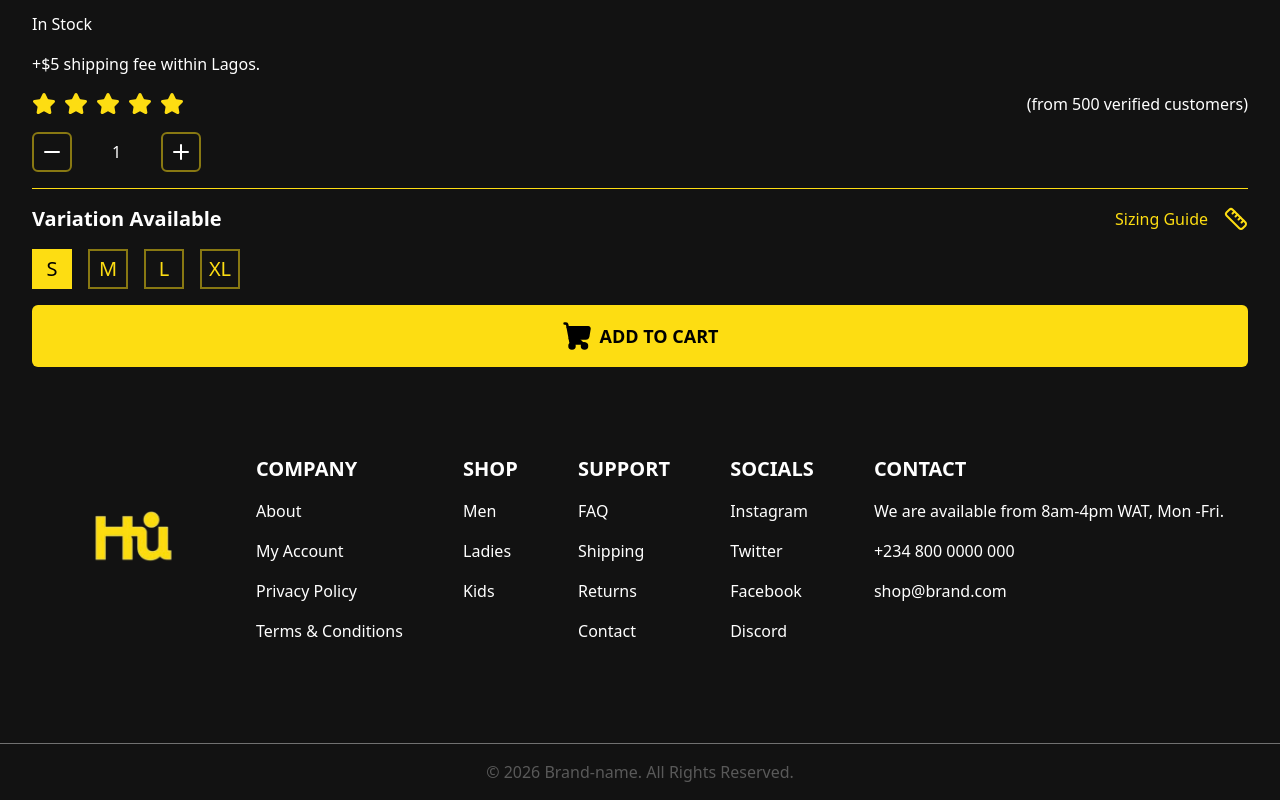
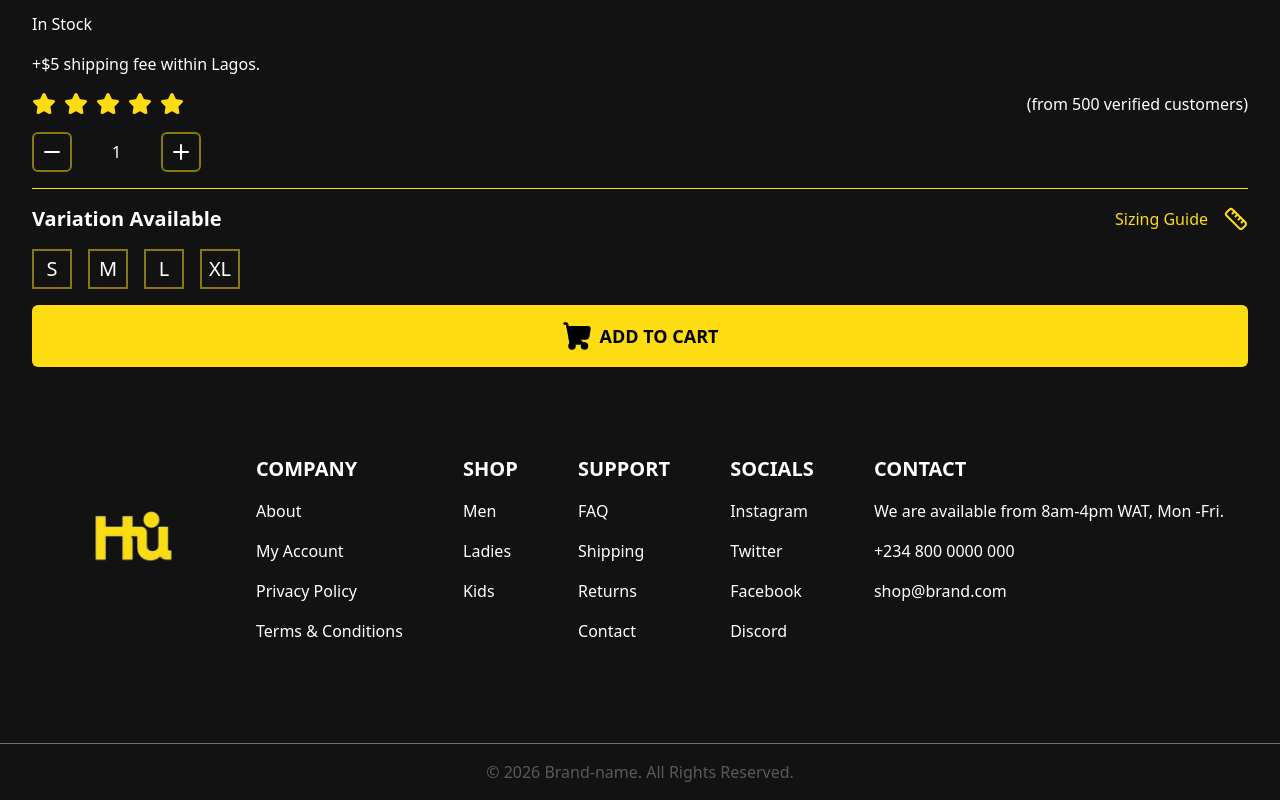
Before and after one commit to MubarakAfolabi/clothing-store, a Next.js app: page /products/1 in a window 1280 px wide. Shown: the part 747-1547 px from the top of the page. Built offline with nearby package versions, Linux system fonts and the light colour scheme.

Commit message:
feat: add selected variation functionality

```diff
--- a/components/products/ProductInfo.tsx
+++ b/components/products/ProductInfo.tsx
@@ -17,6 +17,7 @@ export default function ProductInfo() {
   const [currentSlide, setCurrentSlide] = useState(0);
   const [favourite, setFavourite] = useState(false);
   const [quantity, setQuantity] = useState(1);
+  const [selectedVariation, setSelectedVariation] = useState(null);
 
   const slides = [
     {
@@ -32,6 +33,8 @@ export default function ProductInfo() {
       imageSrc: "/best-seller-3.png",
     },
   ];
+
+  const variations = ["S", "M", "L", "XL"];
 
   const handleNextSlide = () => {
     setCurrentSlide((prev) => (prev + 1) % slides.length);
@@ -53,6 +56,10 @@ export default function ProductInfo() {
 
   const handleIncreaseQuantity = () => {
     setQuantity((prev) => prev + 1);
+  };
+
+  const handleSelectedVariation = (variation) => {
+    setSelectedVariation(variation);
   };
 
   useEffect(() => {
@@ -184,18 +191,17 @@ export default function ProductInfo() {
         </div>
 
         <div className="flex gap-4">
-          <button className="bg-[hsla(52,98%,53%,1)] text-xl text-black border-2 border-[hsla(52,98%,53%,0.5)] h-10 w-10 cursor-pointer">
-            S
-          </button>
-          <button className="text-xl text-[hsla(52,98%,53%,1)] border-2 border-[hsla(52,98%,53%,0.5)] h-10 w-10 cursor-pointer">
-            M
-          </button>
-          <button className="text-xl text-[hsla(52,98%,53%,1)] border-2 border-[hsla(52,98%,53%,0.5)] h-10 w-10 cursor-pointer">
-            L
-          </button>
-          <button className="text-xl text-[hsla(52,98%,53%,1)] border-2 border-[hsla(52,98%,53%,0.5)] h-10 w-10 cursor-pointer">
-            XL
-          </button>
+          {variations.map((variation, index) => {
+            return (
+              <button
+                key={index}
+                className={`${selectedVariation === variation ? "bg-[hsla(52,98%,53%,1)] text-black" : ""}  text-xl border-2 border-[hsla(52,98%,53%,0.5)] h-10 w-10 cursor-pointer`}
+                onClick={() => handleSelectedVariation(variation)}
+              >
+                {variation}
+              </button>
+            );
+          })}
         </div>
 
         <button className="flex items-center justify-center gap-2 bg-[hsla(52,98%,53%,1)] text-lg text-black font-bold py-4 rounded-md cursor-pointer">
```
